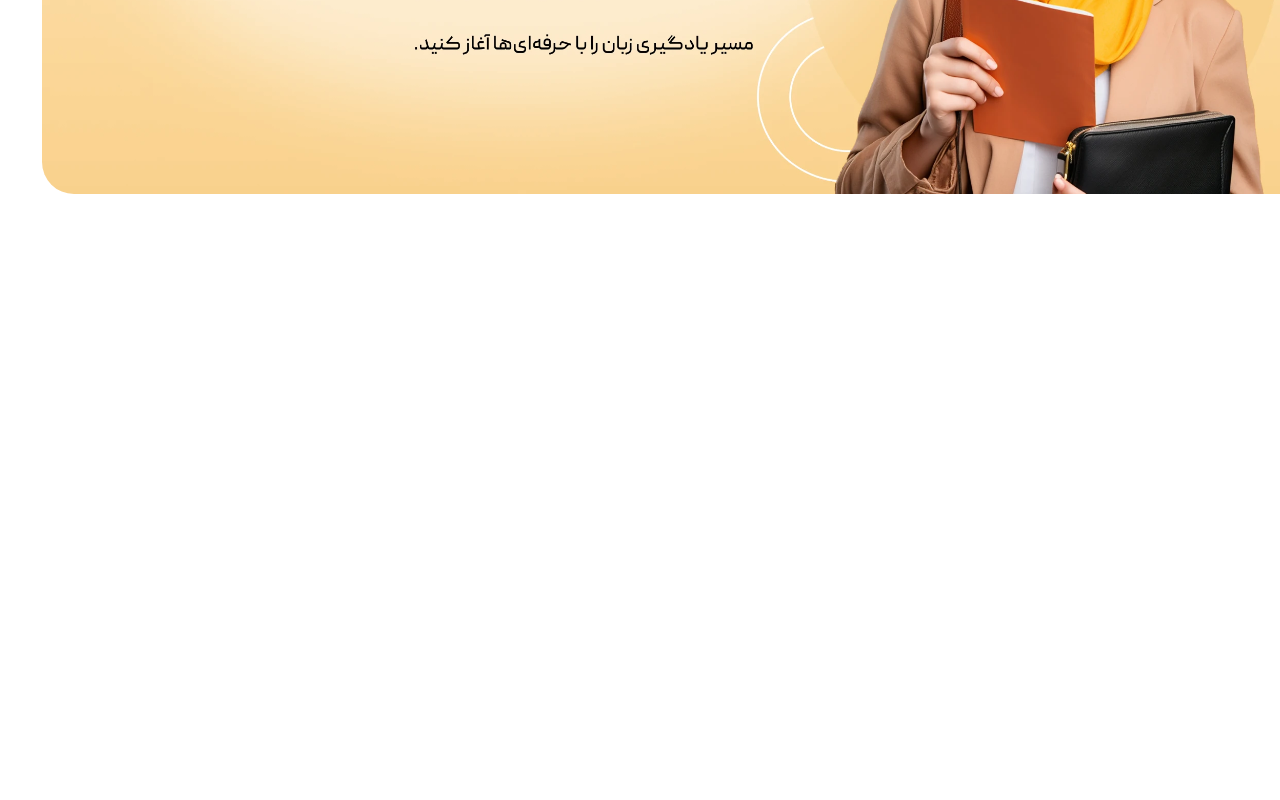
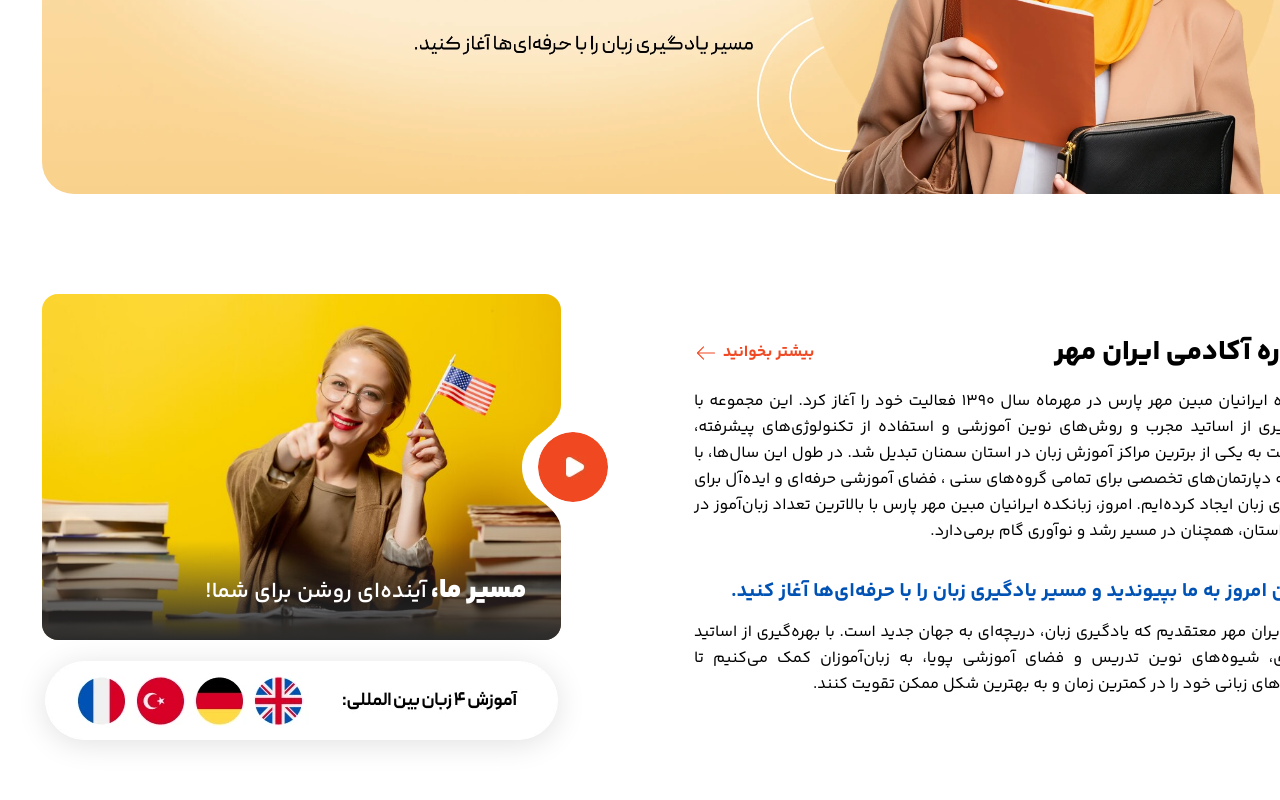
Before and after one commit to AlirezaShirzadi/NS_IranMehr, a website built with Vite: page index.html in a window 1280 px wide. Shown: the part 501-1301 px from the top of the page. Before the commit the page ends 800 px from the top, so only its background shows below. Built offline with nearby package versions, Linux system fonts and the light colour scheme.

Commit message:
Add "About" section with styles, scripts, and assets
Introduce a new "About" section on the homepage, including content, styles, and images. Integrate Fancybox library for interactive media functionality and update dependencies accordingly. Adjust home slider styling for better alignment.

```diff
--- a/index.html
+++ b/index.html
@@ -418,6 +418,48 @@
                 </div>
             </section>
             <!-- End Slider -->
+            <!-- Start About Section -->
+            <section class="section-home-about">
+                <div class="container mx-auto px-2 sm:px-0 relative">
+                    <div class="grid grid-cols-12 gap-6 items-center">
+                        <!-- Start About Section Description -->
+                        <div class="order-2 lg:order-1 col-span-12 lg:col-span-6">
+                            <div class="flex justify-between items-center mb-5 flex-wrap">
+                                <h2 class="text-[28px]/[32px] font-YekanBakhExtraBold">درباره آکادمی ایران مهر</h2>
+                                <a class="flex items-center gap-x-[5px] text-base/[32px] text-secondary font-YekanBakhBold" href="#">
+                                    <span>بیشتر بخوانید</span>
+                                    <svg class="size-6">
+                                        <use href="#arrow-icon"/>
+                                    </svg>
+                                </a>
+                            </div>
+                            <p class="text-base/[26px] text-justify mb-[31px]">زبانکده ایرانیان مبین مهر پارس در مهرماه سال ۱۳۹۰ فعالیت خود را آغاز کرد. این مجموعه با بهره‌گیری از اساتید مجرب و روش‌های نوین آموزشی و استفاده از تکنولوژی‌های پیشرفته، به‌سرعت به یکی از برترین مراکز آموزش زبان در استان سمنان تبدیل شد. در طول این سال‌ها، با توسعه دپارتمان‌های تخصصی برای تمامی گروه‌های سنی ، فضای آموزشی حرفه‌ای و ایده‌آل برای یادگیری زبان ایجاد کرده‌ایم. امروز، زبانکده ایرانیان مبین مهر پارس با بالاترین تعداد زبان‌آموز در سطح استان، همچنان در مسیر رشد و نوآوری گام برمی‌دارد.</p>
+                            <h3 class="text-xl/[32px] text-justify text-primary font-YekanBakhBold mb-3">همین امروز به ما بپیوندید و مسیر یادگیری زبان را با حرفه‌ای‌ها آغاز کنید.</h3>
+                            <p class="text-base/[26px] text-justify">ما در ایران مهر معتقدیم که یادگیری زبان، دریچه‌ای به جهان جدید است. با بهره‌گیری از اساتید حرفه‌ای، شیوه‌های نوین تدریس و فضای آموزشی پویا، به زبان‌آموزان کمک می‌کنیم تا مهارت‌های زبانی خود را در کمترین زمان و به بهترین شکل ممکن تقویت کنند.</p>
+                        </div>
+                        <!-- End About Section Description -->
+                        <!-- Start About Section Video -->
+                        <div class="order-1 lg:order-2 col-span-12 lg:col-span-5 lg:col-start-8">
+                            <figure class="mb-[21px] relative after:content-[''] after:absolute after:bottom-0 after:left-0 after:w-full after:h-full after:bg-gradient-to-b after:from-[rgba(47,47,47,0.00)] after:to-[#2B2B2B] after:opacity-100 after:rounded-2xl after:max-h-[100px]">
+                                <img class="object-cover rounded-2xl mx-auto w-full" src="/images/about.png" alt="about" />
+                                <img class="hidden lg:block absolute top-1/2 right-0 -translate-y-1/2" src="/images/about-curve.webp" alt="curve" width="39" height="126" />
+                                <a href="/images/about.png" data-fancybox>
+                                    <img class="size-14 md:size-[70px] rounded-full absolute top-1/2 right-1/2 lg:-right-3 -translate-y-1/2 translate-x-1/2" src="/images/about-play.webp" alt="play">
+                                </a>
+                                <div class="absolute bottom-8 right-[35px] text-white z-40">
+                                    <span class="text-4/[32px] md:text-[28px]/[32px] font-YekanBakhBlack">مسیر ما،</span>
+                                    <span class="text-4/[32px] md:text-[22px]/[32px] font-YekanBakhDemiBold"> آینده‌ای روشن برای شما!</span>
+                                </div>
+                            </figure>
+                            <figure class="languages">
+                                <img class="rounded-[62px]" src="/images/languages.webp" alt="languages">
+                            </figure>
+                        </div>
+                        <!-- End About Section Video -->
+                    </div>
+                </div>
+            </section>
+            <!-- End About Section -->
         </main>
         <!-- End Main -->
         <script type="module" src="/src/scripts/main.js"></script>
--- a/package.json
+++ b/package.json
@@ -12,6 +12,7 @@
     "vite": "^6.3.5"
   },
   "dependencies": {
+    "@fancyapps/ui": "^5.0.36",
     "@tailwindcss/vite": "^4.1.7",
     "jquery": "^3.7.1",
     "owl.carousel": "^2.3.4",
--- a/src/scripts/main.js
+++ b/src/scripts/main.js
@@ -1,3 +1,11 @@
 /* components */
 import "./components/menu.js"
 import "./components/slider.js"
+
+/* libraries */
+import { Fancybox } from "@fancyapps/ui";
+import "@fancyapps/ui/dist/fancybox/fancybox.css";
+
+Fancybox.bind("[data-fancybox]", {
+
+});
--- /dev/null
+++ b/src/styles/components/home-about.css
@@ -0,0 +1,10 @@
+.section-home-about {
+    @apply pt-[50px] pb-[60px];
+
+    .languages {
+        img {
+            box-shadow: 0 4px 30px 0 rgba(0, 0, 0, 0.12);
+            @apply mx-auto;
+        }
+    }
+}
--- a/src/styles/components/home-slider.css
+++ b/src/styles/components/home-slider.css
@@ -1,5 +1,5 @@
 .section-home-slider {
-    margin: 48px 0 50px 0;
+    padding: 48px 0 50px 0;
 
     .home-slider {
         @apply relative;
--- a/src/styles/style.css
+++ b/src/styles/style.css
@@ -7,3 +7,4 @@
 @import "../styles/components/header.css";
 @import "../styles/components/button.css";
 @import "../styles/components/home-slider.css";
+@import "../styles/components/home-about.css";
```
Also changed, not shown: public/images/about-curve.webp (added), public/images/about-play.webp (added), public/images/about.png (added), public/images/languages.webp (added), 1 other file.
